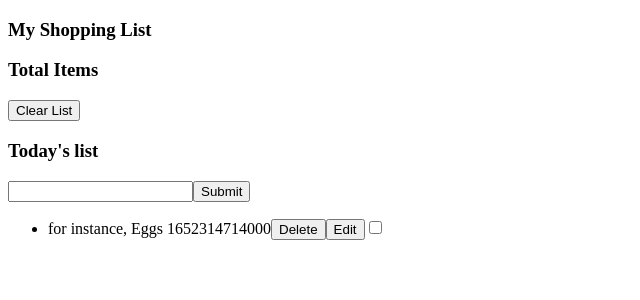
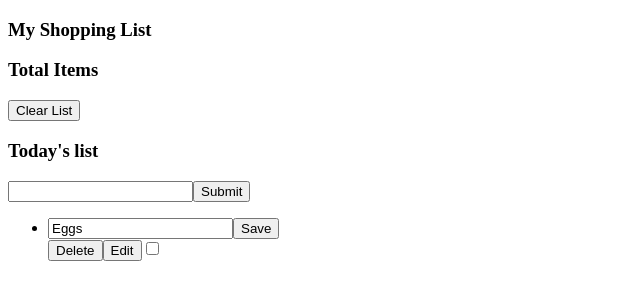
Before and after one commit to AlexOrlet89/ShoppingList, a React app: page / in a window 1280 px wide. Shown: the top 300 px of the page, without its empty margins (0-640 px from the left). Built offline with nearby package versions, Linux system fonts and the light colour scheme.

Commit message:
editable links are now up

```diff
--- a/src/context/ItemProvider.js
+++ b/src/context/ItemProvider.js
@@ -10,8 +10,9 @@ const itemReducer = (state, action) => {
       console.log('DELETE_ITEM');
       console.log(state, action);
     default:
-      return state;
-    //   return state.filter((item) => item.id !== action.payload.id);
+      console.log('nothing happened, boss');
+      return state.filter((item) => item.id !== action.payload.id);
+    //   return state;
   }
 };
 
--- a/src/views/ListItem.js
+++ b/src/views/ListItem.js
@@ -1,13 +1,28 @@
-import React from 'react';
+import React, { useState } from 'react';
 import { useItems } from '../context/ItemProvider';
 
 export default function ListItem({ item }) {
   const { handleDeleteItem } = useItems();
+  const [isEditing, setIsEditing] = useState(true);
+
+  let content;
+
+  if (isEditing) {
+    content = (
+      <form>
+        <input value={item.text} />
+        <button>Save</button>
+      </form>
+    );
+  } else {
+    content = <>{item.text}</>;
+  }
 
   return (
     <>
       <div>
-        for instance, {item.text} {item.id}
+        {/* for instance, {item.text} {item.id} */}
+        {content}
         <button onClick={() => handleDeleteItem(item.id)}>Delete</button>
         <button>Edit</button>
         <input type="checkbox"></input>
```
